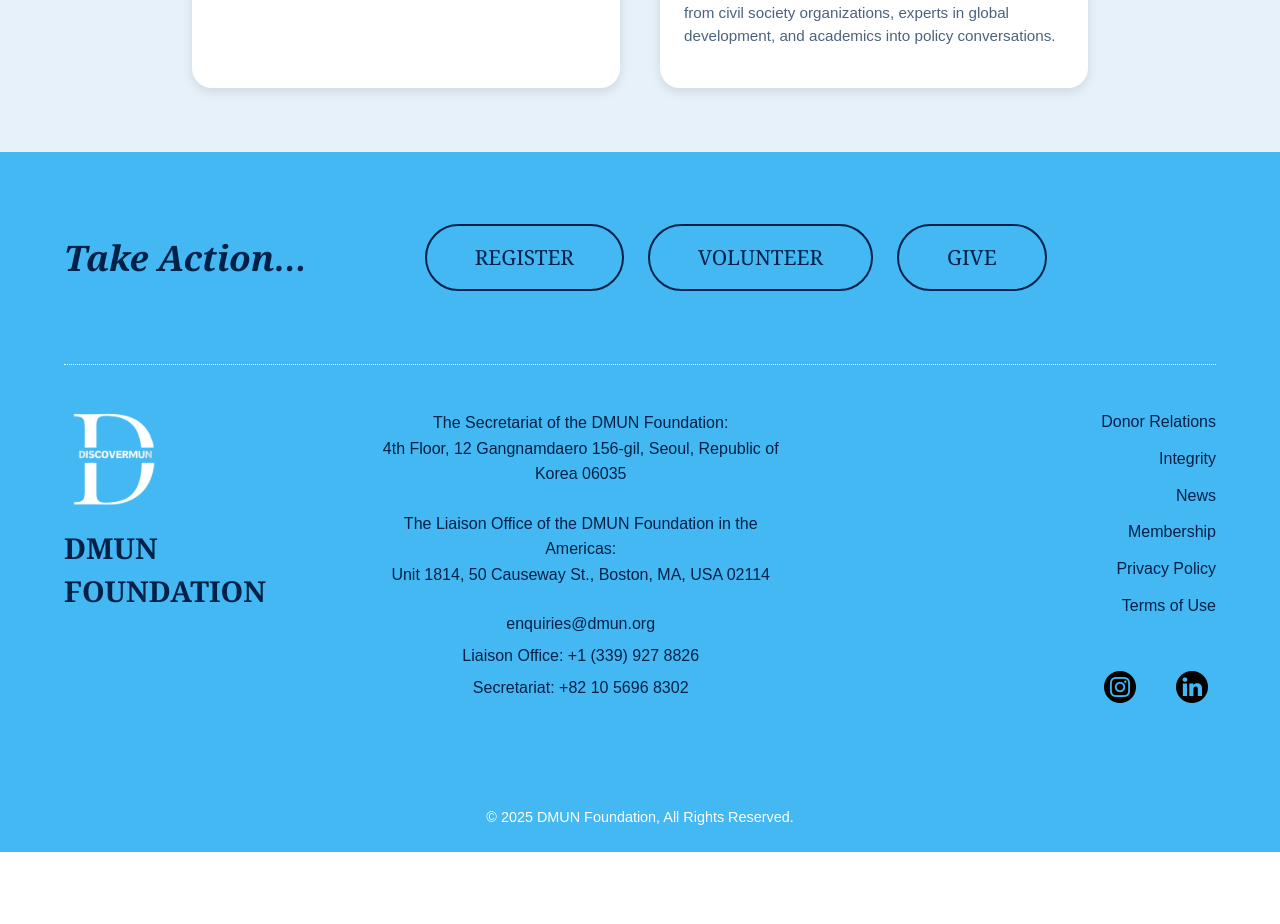
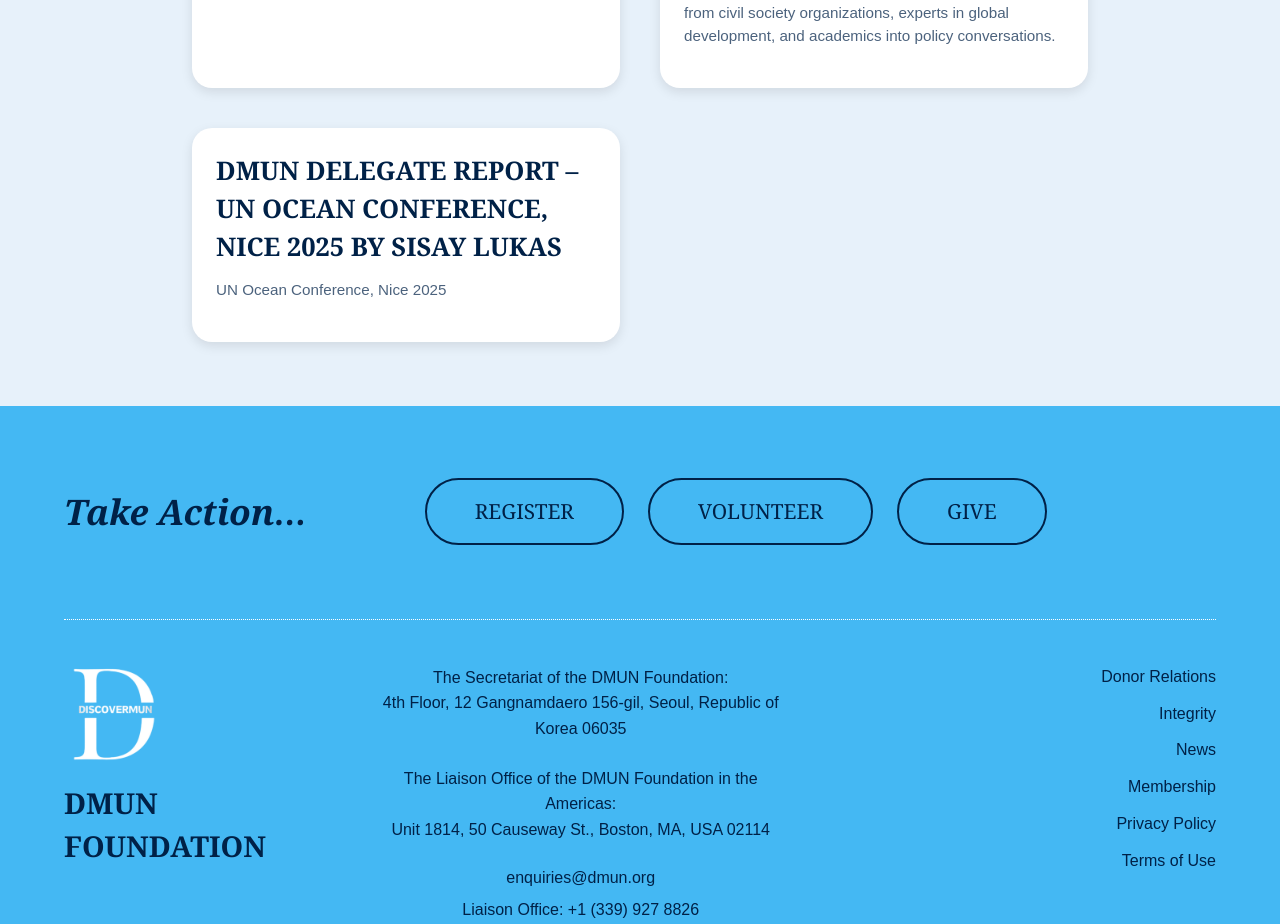
Before and after one commit to Atharvsingh112/DMUN-Foundation, a React (Vite) app: page /Publications in a window 1280 px wide. Shown: the part 3883-4807 px from the top of the page. Before the commit the page ends 4735 px from the top, so only its background shows below. Built offline with nearby package versions, Linux system fonts and the light colour scheme.

Commit message:
Update Publications page with new Report5.pdf and modified content

```diff
--- a/src/pages/Publications.jsx
+++ b/src/pages/Publications.jsx
@@ -358,7 +358,14 @@ const reports = [
     title: 'Establishing a Youth Engagement Platform at the World Bank-IMF: A Policy Proposal for Structured Youth-Civil Society Participation',
     summary: 'The proposal suggests creating a Youth Engagement Platform at the World Bank to integrate young leaders from civil society organizations, experts in global development, and academics into policy conversations.',
     link: 'https://docs.google.com/document/d/1BH7VuT8b2sENV0iek04cSVAHWRe4gKilurU_2RI1tiA/edit?tab=t.0',
-  }
+  },
+  {
+    id: 'r5',
+    title: 'DMUN DELEGATE REPORT – UN OCEAN CONFERENCE, NICE 2025 BY SISAY LUKAS',
+    summary: 'UN Ocean Conference, Nice 2025',
+    link: '/Report5.pdf',
+  },
+
 ];
 
 const Publications = () => {
```
Also changed, not shown: 1 other file (tests, documents, lock files or other folders).
